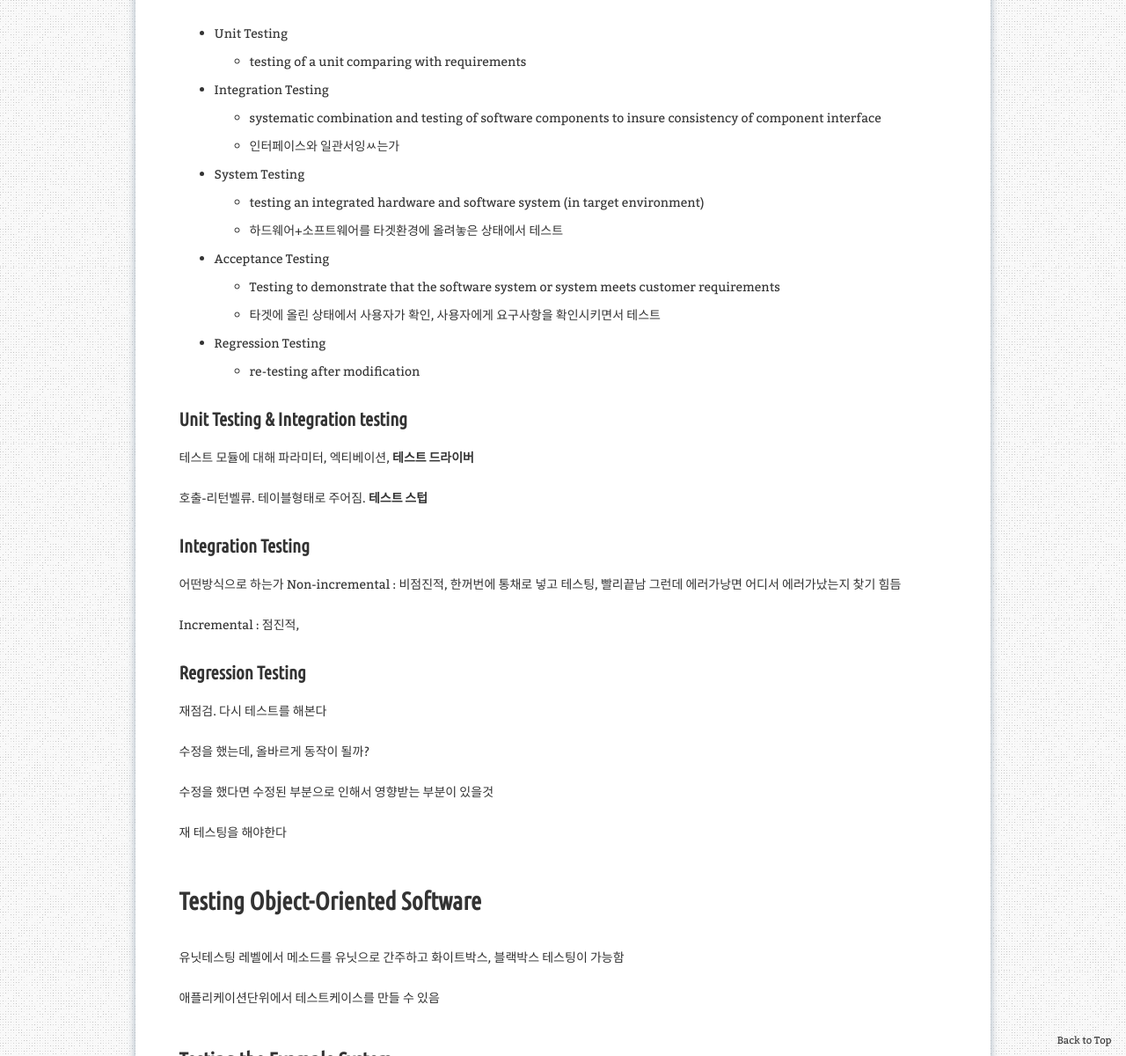
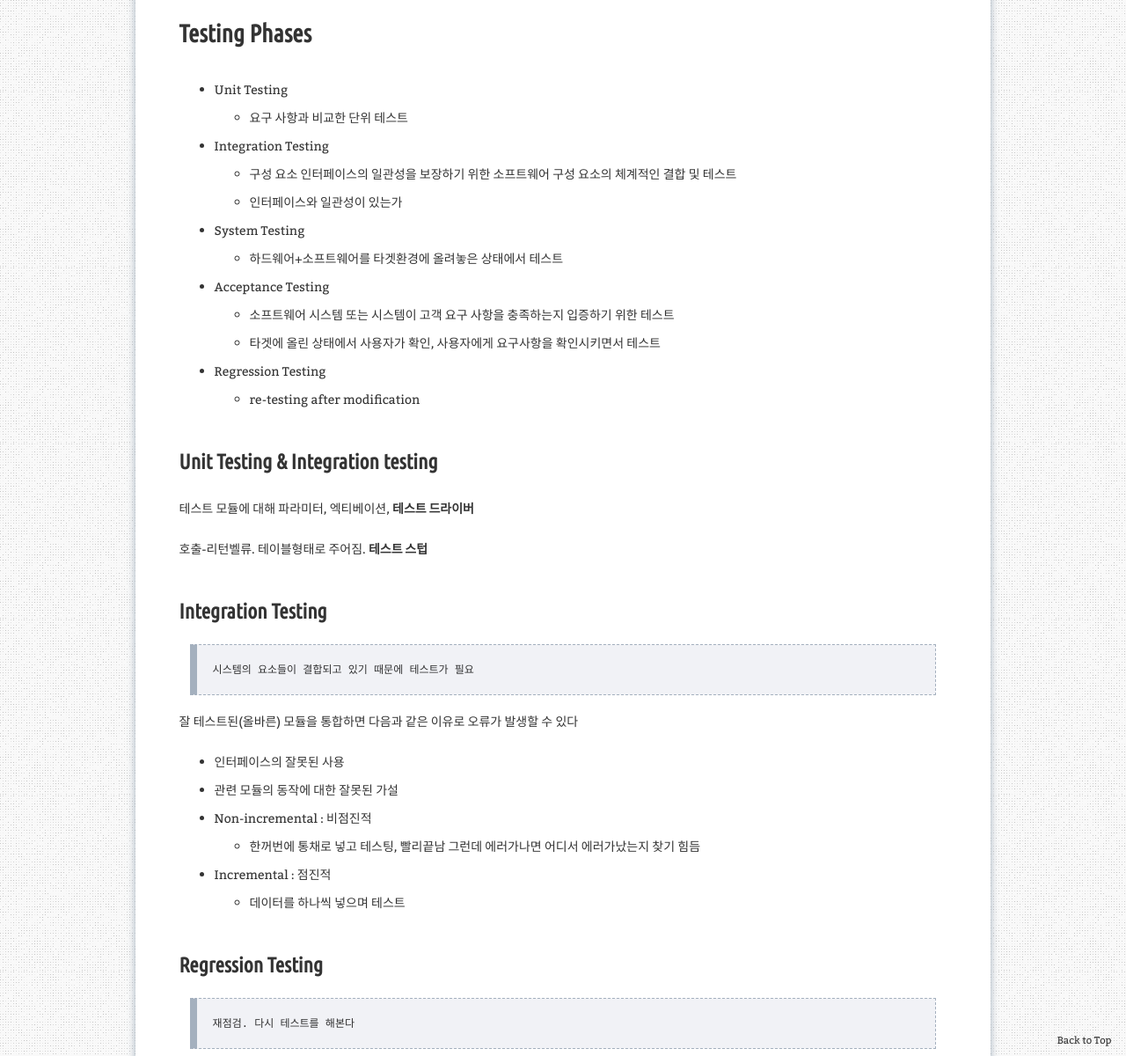
Before and after one commit to aristohyun/aristohyun.github.io, a Jekyll site: the page built from _posts/2021-11-22-SE_08.md, in a window 1280 px wide and 1400 px high, scrolled down 14296 px, cut to the strip 200-1400 px from the top of the window. Shown: the whole strip at 88% size. Built offline with Jekyll 4.4.1, drawn with Linux system fonts in a browser that asks for light colours; formulas are drawn with MathJax 3; comment, search, counter and statistics services are not loaded; some of the changed text lies outside the part shown.

Commit message:
Update 2021-11-22-SE_08.md

```diff
--- a/_posts/2021-11-22-SE_08.md
+++ b/_posts/2021-11-22-SE_08.md
@@ -481,37 +481,44 @@ Test Cases
 # Testing Phases
 
 - Unit Testing
-  - testing of a unit comparing with requirements
+  - 요구 사항과 비교한 단위 테스트
 - Integration Testing
-  - systematic combination and testing of software components to insure consistency of component interface
-  - 인터페이스와 일관서잉ㅆ는가
+  - 구성 요소 인터페이스의 일관성을 보장하기 위한 소프트웨어 구성 요소의 체계적인 결합 및 테스트
+  - 인터페이스와 일관성이 있는가
 - System Testing
-  - testing an integrated hardware and software system (in target environment)
   - 하드웨어+소프트웨어를 타겟환경에 올려놓은 상태에서 테스트
 - Acceptance Testing
-  - Testing to demonstrate that the software system or system meets customer requirements
+  - 소프트웨어 시스템 또는 시스템이 고객 요구 사항을 충족하는지 입증하기 위한 테스트
   - 타겟에 올린 상태에서 사용자가 확인, 사용자에게 요구사항을 확인시키면서 테스트
 - Regression Testing
   - re-testing after modification
 
-### Unit Testing & Integration testing
+## Unit Testing & Integration testing
 
 테스트 모듈에 대해 파라미터, 엑티베이션,  **테스트 드라이버**
 
 호출-리턴벨류. 테이블형태로 주어짐. **테스트 스텁**
 
 
-### Integration Testing
+## Integration Testing
 
-어떤방식으로 하는가
-Non-incremental : 비점진적, 한꺼번에 통채로 넣고 테스팅, 빨리끝남 그런데 에러가낭면 어디서 에러가났는지 찾기 힘듬
+> 시스템의 요소들이 결합되고 있기 때문에 테스트가 필요
 
-Incremental : 점진적,
+잘 테스트된(올바른) 모듈을 통합하면 다음과 같은 이유로 오류가 발생할 수 있다
+- 인터페이스의 잘못된 사용
+- 관련 모듈의 동작에 대한 잘못된 가설
 
 
-### Regression Testing
+- Non-incremental : 비점진적
+  - 한꺼번에 통채로 넣고 테스팅, 빨리끝남 그런데 에러가나면 어디서 에러가났는지 찾기 힘듬
 
-재점검. 다시 테스트를 해본다
+- Incremental : 점진적
+  - 데이터를 하나씩 넣으며 테스트
+
+
+## Regression Testing
+
+> 재점검. 다시 테스트를 해본다
 
 수정을 했는데, 올바르게 동작이 될까?
 
@@ -520,18 +527,49 @@ Incremental : 점진적,
 재 테스팅을 해야한다
 
 
+# Testing Object-Oriented Software
 
-# Testing Object-Oriented Software
+시스템 테스트
+- 사용자 관점에서 애플리케이션 평가
+- 응용프로그램 동작에서 시험사례 개발 유도
+
+유닛 테스트
+- 클래스 데이터 및 메소드 액세스
+- 클래스에 있는 모든 메소드와 그 인터페이스가 작동하는지 확인하는 것을 확인
+- 캡슐화를 처리하는 실행 환경이 필요
 
 유닛테스팅 레벨에서 메소드를 유닛으로 간주하고 화이트박스, 블랙박스 테스팅이 가능함
 
-애플리케이션단위에서 테스트케이스를 만들 수 있음
+애플리케이션 단위에서 테스트 케이스를 만들 수 있음
 
 ## Testing the Example System
 
+시스템 수준 테스트 사례 개발 전략
 - Outline method
-  - Useful tool to group related information
+  - 관련 정보를 그룹화하는 데 유용한 도구
 - Use cases method
-  - Focus on actor scenarios
+  - Actor 시나리오에 집중
 
-선택은 취향
+접근 방식을 선택하는 요인
+- 검사자의 경험과 개인적 선호
+- 시스템 요구 사항이 표시되는 형식
+- 테스트 사례 개발에 도움이 될 수 있는 도구의 가용성
+
+## Non-Functional Testing
+
+소프트웨어 시스템 또는 시스템이 요구 사항 사양에 명시된 비기능적 기능을 충족하는지 확인하기 위한 테스트
+
+시스템을 극단적인 상황에 노출시키는 파괴적인 테스트 사례를 선택하기 위해 노력함
+
+### Testing techniques
+
+- Security Testing
+  - 시스템이 승인되지 않은 직원의 액세스를 적절하게 제어하고 있습니까? (데이터 및 소프트웨어 액세스)
+- Accuracy Testing
+  - 결과가 이론적 정확성에 가깝습니까?
+- Performance Testing
+  - 시스템이 모든 조건에서 응답 시간, 처리량 및 스토리지 요구 사항을 충족합니까?
+- Load/Stress Testing
+  - 시스템이 여러 개의 동시 인터럽트와 같은 높은 부하와 스트레스에서 제대로 작동합니까?
+- Volume Testing
+  - 시스템이 장기간 동안 최대 데이터를 관리할 수 있습니까?
```
